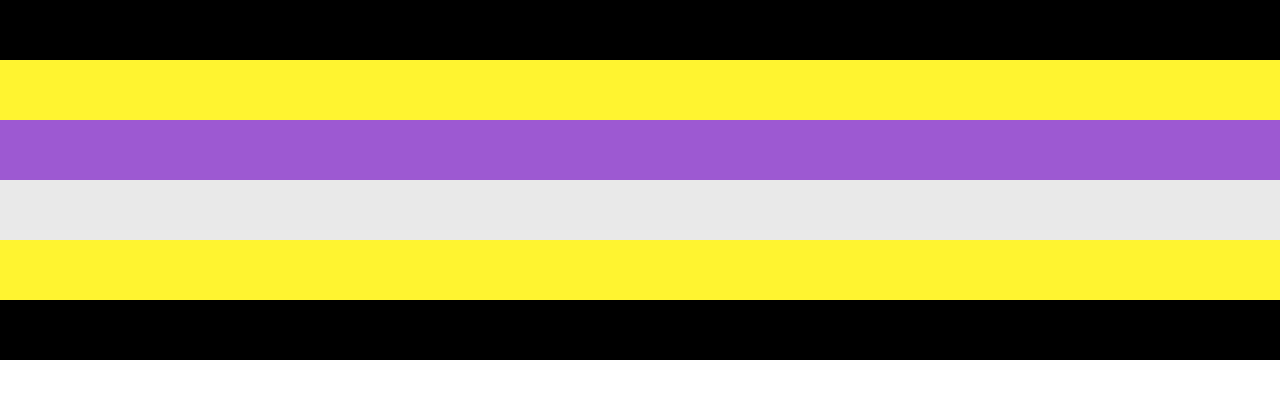
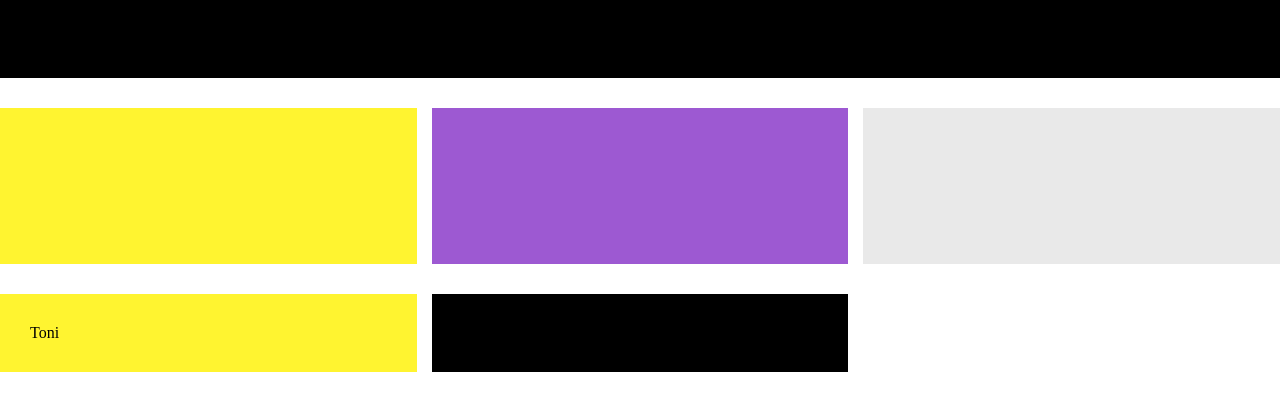
Before and after one commit to tonizaneti/HiringCodersCSS, a plain HTML site: page Projeto/grid.html in a window 1280 px wide. Drawn offline with Linux system fonts and the light colour scheme.

Commit message:
Adicionando CSS Grid

```diff
--- a/Projeto/estilogrid.css
+++ b/Projeto/estilogrid.css
@@ -8,12 +8,24 @@
     /*grid-template-rows: 50px 50px 50px 50px;*/
     /*grid-template-rows: repeat(4, 100px);*/
     /*grid-template-rows: 50px 75px repeat(2, 100px);*/
-    /*grid-template-rows: auto;
-    grid-template-rows: 1fr 2fr 1fr 3fr ;*/
-    /*grid-template-columns: 90px 120px 150px 180px;*/
-    grid-template-columns: 90px 1fr 2fr repeat() ;
+    /*grid-template-rows: auto;*/
+    grid-template-rows: 1fr 2fr 1fr 3fr ;
+    /*grid-template-columns: 90px 120px 150px 180px;
+    grid-template-columns: 90px 1fr 2fr repeat(3, 1fr) ; */
+    grid-template-columns: repeat(3,1fr);
+    gap: 15px;
+    row-gap: 30px;
+
 }
+.kai{
+    grid-row: 2;
+    grid-column: 3;
+}
+.preto{
+    grid-column-start: 1;
+    grid-column-end: 4;
 
+}
 .grid div{
     padding: 30px;
 }
--- a/Projeto/grid.html
+++ b/Projeto/grid.html
@@ -9,11 +9,11 @@
 </head>
 <body>
     <div class="grid">
-        <div style="background-color: #000;"></div>
+        <div class="preto" style="background-color: #000;"></div>
         <div style="background-color: #fff430;"></div>
         <div style="background-color: #9d59d2;"></div>
         <div style="background-color: #e9e9e9;"></div>
-        <div style="background-color: #fff430;"></div>
+        <div class="toni" style="background-color: #fff430;">Toni</div>
         <div style="background-color: #000;"></div>
     </div>
 
```
